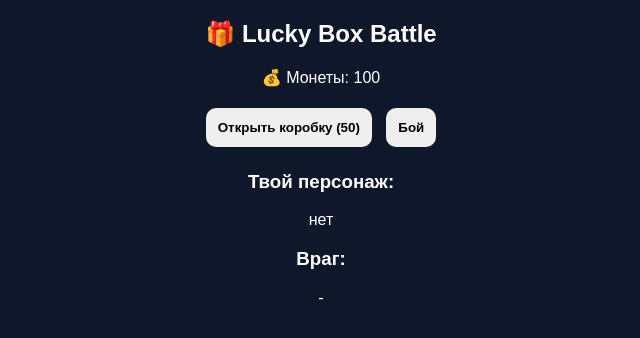
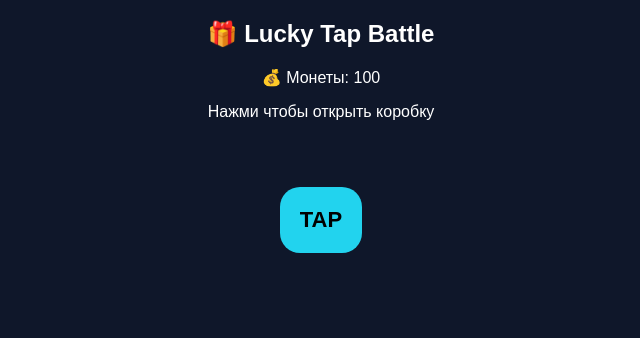
Before and after one commit to muminovbahodir-stack/Lucky-Box-Battle, a plain HTML site: page index.html in a window 1280 px wide. Shown: the whole page, without its empty margins (319-959 px from the left). Drawn offline with Linux system fonts and the light colour scheme.

Commit message:
Update index.html

```diff
--- a/index.html
+++ b/index.html
@@ -2,99 +2,99 @@
 <html>
 <head>
 <meta charset="UTF-8">
-<title>Lucky Box Battle</title>
+<title>Lucky Tap Battle</title>
 <style>
-body {
+body{
   margin:0;
   background:#0f172a;
   color:white;
+  text-align:center;
   font-family:Arial;
-  text-align:center;
 }
-button {
-  padding:12px;
-  margin:5px;
+#mainBtn{
+  margin-top:50px;
+  padding:20px;
+  font-size:22px;
+  border-radius:20px;
   border:none;
-  border-radius:10px;
+  background:#22d3ee;
   font-weight:bold;
 }
 </style>
 </head>
 <body>
 
-<h2>🎁 Lucky Box Battle</h2>
+<h2>🎁 Lucky Tap Battle</h2>
 
 <p>💰 Монеты: <span id="coins">100</span></p>
+<p id="info">Нажми чтобы начать</p>
 
-<button onclick="openBox()">Открыть коробку (50)</button>
-<button onclick="fight()">Бой</button>
-
-<h3>Твой персонаж:</h3>
-<p id="hero">нет</p>
-
-<h3>Враг:</h3>
-<p id="enemy">-</p>
+<button id="mainBtn" onclick="tap()">TAP</button>
 
 <script>
 let coins = 100;
 let hero = null;
+let state = "box"; // box → fight
 
 const heroes = [
   {name:"Кот", power:5, chance:50},
   {name:"Робот", power:10, chance:30},
   {name:"Дракон", power:20, chance:15},
-  {name:"Бог", power:50, chance:5}
+  {name:"БОГ", power:50, chance:5}
 ];
 
-function updateUI(){
+function updateUI(text){
   document.getElementById("coins").innerText = coins;
-  document.getElementById("hero").innerText = hero ? hero.name + " (сила " + hero.power + ")" : "нет";
+  document.getElementById("info").innerText = text;
 }
 
-function openBox(){
+function getHero(){
+  let rand = Math.random()*100;
+  let sum = 0;
+  for(let h of heroes){
+    sum += h.chance;
+    if(rand <= sum) return h;
+  }
+}
+
+function tap(){
+
+  // 1. ОТКРЫВАЕМ КОРОБКУ
+  if(state === "box"){
+
     if(coins < 50){
-    alert("Нет монет!");
+      updateUI("Нет монет!");
       return;
     }
 
     coins -= 50;
 
-  let rand = Math.random()*100;
-  let sum = 0;
+    hero = getHero();
 
-  for(let h of heroes){
-    sum += h.chance;
-    if(rand <= sum){
-      hero = h;
-      alert("Выпал: " + h.name);
-      break;
-    }
-  }
+    updateUI("Выпал: " + hero.name + " (сила " + hero.power + ")");
 
-  updateUI();
-}
-
-function fight(){
-  if(!hero){
-    alert("Сначала открой коробку!");
+    state = "fight";
     return;
   }
 
+  // 2. БОЙ
+  if(state === "fight"){
+
     let enemyPower = Math.floor(Math.random()*40)+5;
-  document.getElementById("enemy").innerText = "Сила врага: " + enemyPower;
 
     if(hero.power >= enemyPower){
       let reward = Math.floor(Math.random()*50)+20;
       coins += reward;
-    alert("Победа! +" + reward);
+      updateUI("Победа! +" + reward);
     } else {
-    alert("Проиграл 😢");
+      updateUI("Проиграл 😢 (враг " + enemyPower + ")");
     }
 
-  updateUI();
+    state = "box";
+  }
 }
 
-updateUI();
+updateUI("Нажми чтобы открыть коробку");
 </script>
 
 </body>
```
Lines whose indentation alone changed are shown as unchanged.
